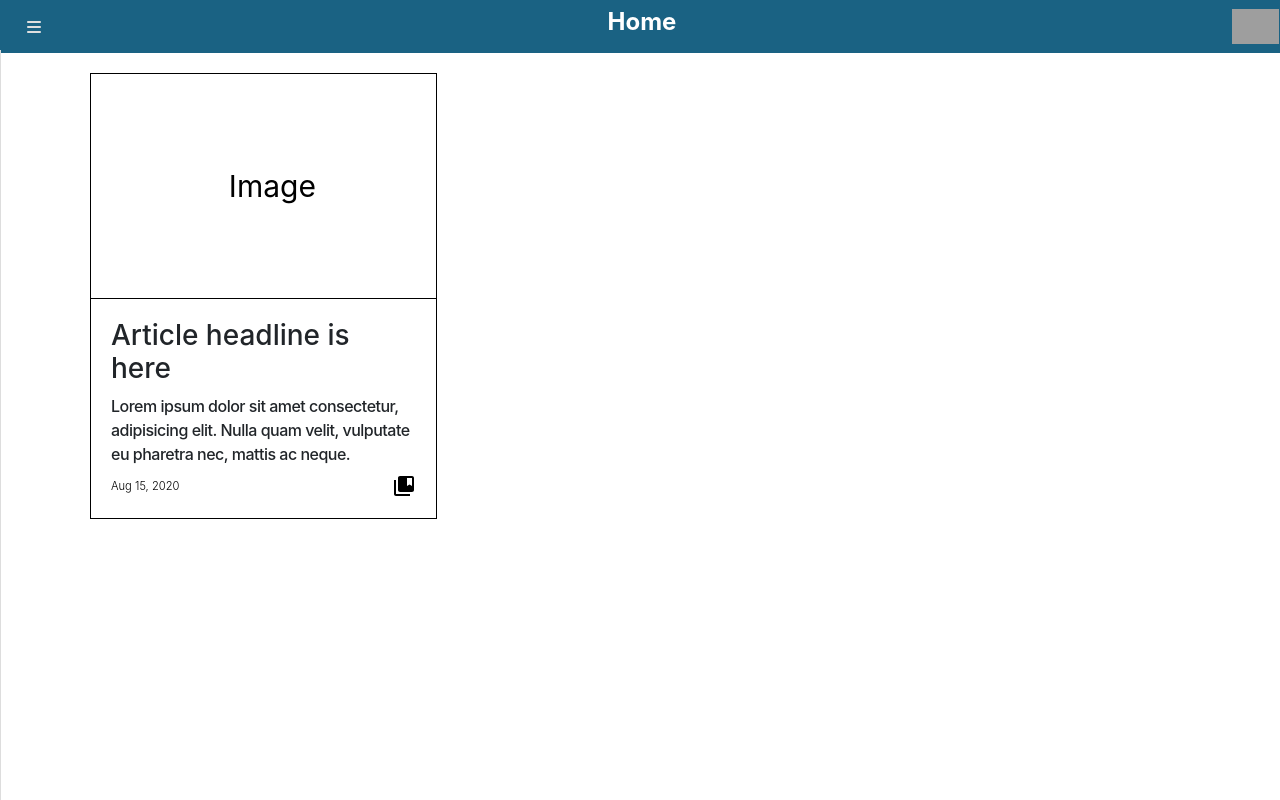
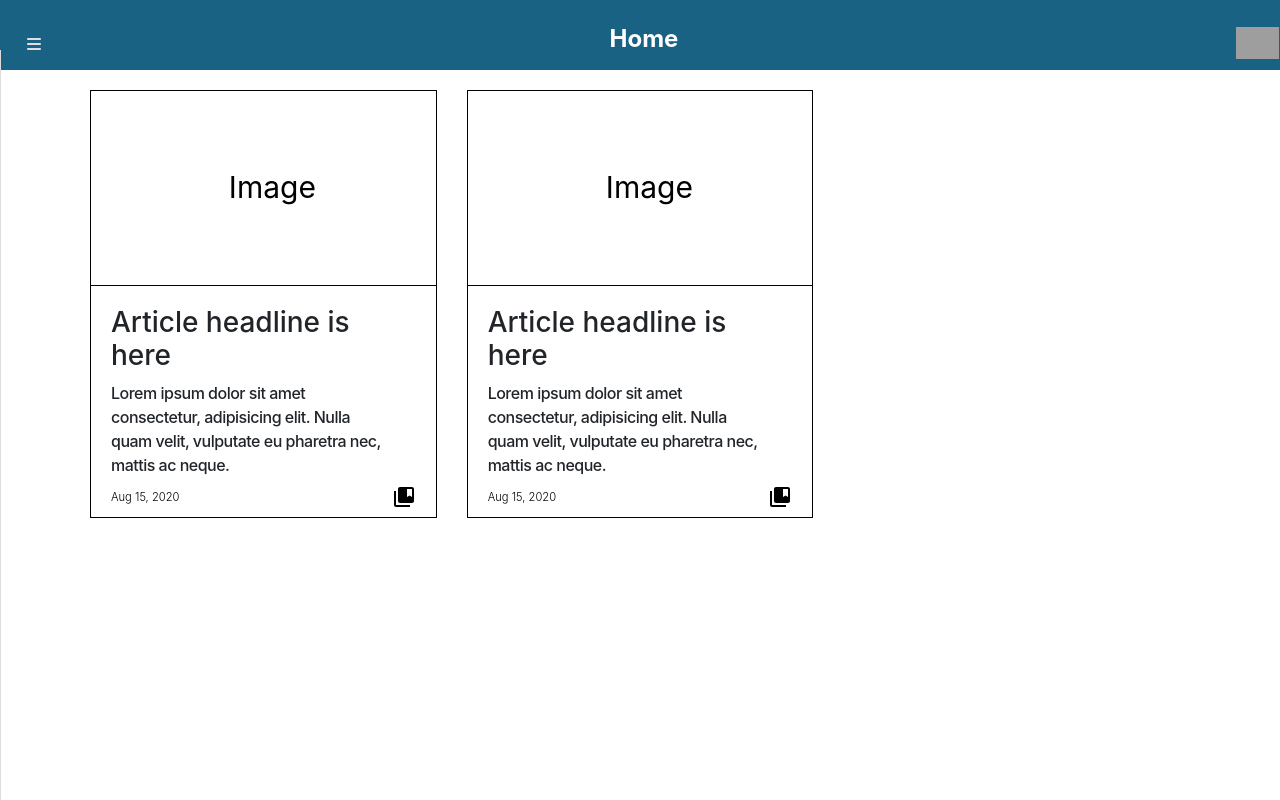
Before and after one commit to LiaMaggiorotto/uhray_sample_project, a plain HTML site: page index.html in a window 1280 px wide. Drawn offline with nearby package versions, Linux system fonts and the light colour scheme; grey boxes are pictures that could not be loaded.

Commit message:
adds second card and continues styling adjustments to main

```diff
--- a/index.html
+++ b/index.html
@@ -87,10 +87,14 @@
                     <div class="container card-body">
 
                       <div class="row row-cols-1 row-cols-sm-2 row-cols-md-3 g-3">
+
                         <div class="col">
                             <div class="card">
 
-                                <svg class="bd-placeholder-img card-img-top" width="100%" height="225" xmlns="http://www.w3.org/2000/svg" role="img" aria-label="Placeholder: Thumbnail" preserveAspectRatio="xMidYMid slice" focusable="false"><title>Placeholder</title><rect width="100%" fill="#ffffff" height="100%"></rect><text x="40%" y="55%" fill="#000000" class="image-text">Image</text></svg>
+                                <svg class="bd-placeholder-img card-img-top" xmlns="http://www.w3.org/2000/svg" role="img" aria-label="Placeholder: Thumbnail" preserveAspectRatio="xMidYMid slice" focusable="false">
+                                    <rect width="100%" fill="#ffffff" height="100%"></rect>
+                                    <text x="40%" y="55%" fill="#000000" class="image-text">Image</text>
+                                </svg>
 
                                 <div class="card-body">
 
@@ -106,6 +110,30 @@
                                 </div>
                             </div>
                         </div>
+
+                        <div class="col">
+                            <div class="card">
+
+                                <svg class="bd-placeholder-img card-img-top" xmlns="http://www.w3.org/2000/svg" role="img" aria-label="Placeholder: Thumbnail" preserveAspectRatio="xMidYMid slice" focusable="false">
+                                    <rect width="100%" fill="#ffffff" height="100%"></rect>
+                                    <text x="40%" y="55%" fill="#000000" class="image-text">Image</text>
+                                </svg>
+
+                                <div class="card-body">
+
+                                    <h3 class="article-header">Article headline is here</h3>
+
+                                    <p class="card-text">Lorem ipsum dolor sit amet consectetur, adipisicing elit. Nulla quam velit, vulputate eu pharetra nec, mattis ac neque.</p>
+
+                                    <div class="d-flex justify-content-between align-items-center">
+
+                                        <small class="text-muted">Aug 15, 2020</small>
+                                        <svg xmlns="http://www.w3.org/2000/svg" width="24" height="24" viewBox="0 0 24 24"><path d="M4 6H2v14c0 1.1.9 2 2 2h14v-2H4V6zm16-4H8c-1.1 0-2 .9-2 2v12c0 1.1.9 2 2 2h12c1.1 0 2-.9 2-2V4c0-1.1-.9-2-2-2zm0 10l-2.5-1.5L15 12V4h5v8z"/></svg>
+                                    </div>
+                                </div>
+                            </div>
+                        </div>
+
 
                         </div>
                       </div>
--- a/styles/main.css
+++ b/styles/main.css
@@ -26,6 +26,7 @@ body {
     width: 100%;
     border: none;
     display: flex;
+    padding-top: 25px;
 }
 
 .navbar-toggle {
@@ -44,8 +45,8 @@ i.fas {
 }
 
 .notification {
-    width: 2rem;
-    height: 2.2rem;
+    width: 1.75rem;
+    height: 2rem;
 }
 
 #bell{
@@ -86,6 +87,8 @@ i.fas {
 
 /* Main */
 
+/* Card */
+
 .py-5 {
     padding-top: 0!important;
     padding-bottom: 0!important;
@@ -96,18 +99,34 @@ i.fas {
     border-radius: 0;
 }
 
+.col {
+    margin-bottom: 1.5rem;
+}
+
+/* Card top */
+
 .card-img-top {
     border-bottom: 1px #000 solid;
+    position: relative;
+    width: 100%;
+    height: 195px;
 }
 
 .image-text {
     font-size: 30px;
 }
 
+ /* Lower card - text */
+
+ div.card-body {
+     padding-bottom: .5rem;
+ }
+
 .card-text {
     margin-bottom: .5rem;
     font-weight: 500;
     letter-spacing: -.5px;
+    padding-right: 22px;
 }
 
 .text-muted {
@@ -115,3 +134,28 @@ i.fas {
     font-weight: 300;
     font-size: 70%;
 }
+
+rect {
+    position: relative;
+    display: flex;
+    flex-direction: column;
+    justify-content: center;
+    border: 1px solid #000;
+}
+
+rect::before,
+rect::after {
+    position: absolute;
+    content: '';
+    width: 100%;
+    height: 2px;
+    background-color: #000;
+}
+
+rect::before {
+    transform: rotate(45deg);
+}
+
+rect::after {
+    transform: rotate(-45deg);
+}
```
